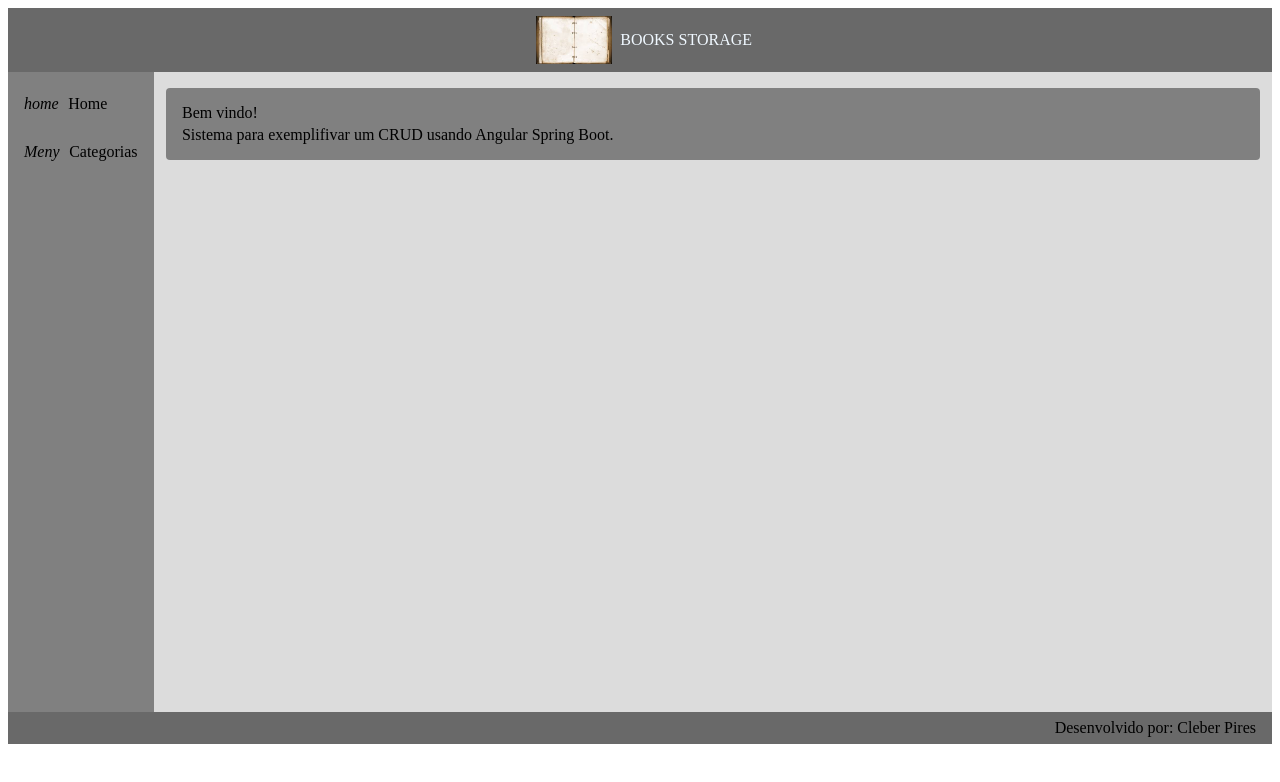
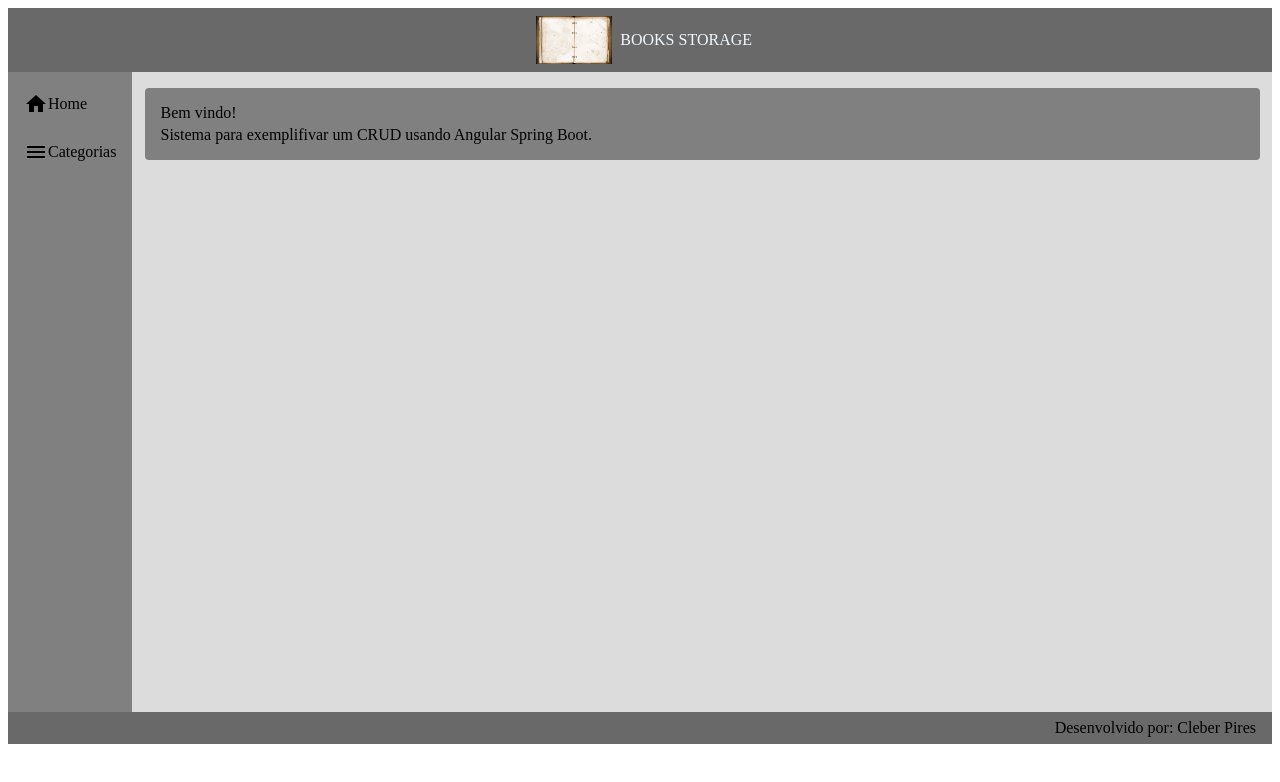
Before and after one commit to cleberpires32/bookstorage-front, an Angular app: page / in a window 1280 px wide. Shown: the top 782 px of the page. Built offline with nearby package versions, Linux system fonts and the light colour scheme.

Commit message:
ajuste icons do angular

```diff
--- a/src/app/app-component.html
+++ b/src/app/app-component.html
@@ -1,4 +1,4 @@
-
+<link href="https://fonts.googleapis.com/icon?family=Material+Icons" rel="stylesheet">
 <app-header></app-header>
 <app-nav></app-nav>
 <app-footer></app-footer>
--- a/src/app/components/template/nav/nav.component.html
+++ b/src/app/components/template/nav/nav.component.html
@@ -1,15 +1,18 @@
+
 <mat-sidenav-container class="container">
     <mat-sidenav mode="side" opened class="sidenav">
         <mat-nav-list>
 
             <a routerLink="" mat-list-item>
 
-                <i class="material icons" svgIcon="thumb-up">home</i>Home
+                <mat-icon class="material icons">home</mat-icon>Home
             </a>
             <a routerLink="/categorias" mat-list-item>
-                <i class="material icons">Meny</i>
+                <mat-icon class="material icons">menu</mat-icon>
                 Categorias
             </a>
+
+
         </mat-nav-list>
     </mat-sidenav>
     <mat-sidenav-content>
--- a/src/app/components/views/categoria/categoria-read/categoria-read.component.html
+++ b/src/app/components/views/categoria/categoria-read/categoria-read.component.html
@@ -1,6 +1,8 @@
 <div class="content">
     <div class="title">
         <h1>Categorias</h1>
+        <mat-icon fontSet="fontIcons" fontIcon="fontIcon"></mat-icon>
+        <mat-icon svgIcon="svgIcons:svgIcon"></mat-icon>
 
         <div class="mat-elevation-z8 content-table">
 
@@ -11,19 +13,27 @@
                     <td mat-cell *matCellDef="let row"> {{ row.id }} </td>
                 </ng-container>
 
-                <<ng-container matColumnDef="nome">
+                <ng-container matColumnDef="nome">
                     <th mat-header-cell *matHeaderCellDef>NOME</th>
                     <td mat-cell *matCellDef="let row">{{row.nome}}</td>
                 </ng-container>
 
                 <ng-container matColumnDef="descricao">
-                        <th mat-header-cell *matHeaderCellDef>DESCRICAO</th>
+                    <th mat-header-cell *matHeaderCellDef>DESCRIÇÃO</th>
                     <td mat-cell *matCellDef="let row"> {{ row.descricao }} </td>
                 </ng-container>
 
                 <ng-container matColumnDef="acoes">
                     <th mat-header-cell *matHeaderCellDef>ACÕES</th>
-                        <td mat-cell *matCellDef="let element">  </td>
+                    <td mat-cell *matCellDef="let element">
+                        <a href="#">
+                            <i class="material-icons">edit</i>
+                        </a>
+                        <a href="#">
+                            <i class="material-icons">delete</i>
+                        </a>
+
+                    </td>
                 </ng-container>
 
                 <tr mat-header-row *matHeaderRowDef="displayedColumns"></tr>
--- a/src/app/components/views/categoria/categoria-read/categoria-read.component.ts
+++ b/src/app/components/views/categoria/categoria-read/categoria-read.component.ts
@@ -1,6 +1,7 @@
 import { Categoria } from './../categoria.model';
 import { CategoriaService } from './../categoria.service';
 import { Component, OnInit } from '@angular/core';
+
 
 @Component({
   selector: 'app-categoria-read',
```
Lines whose indentation alone changed are shown as unchanged.
